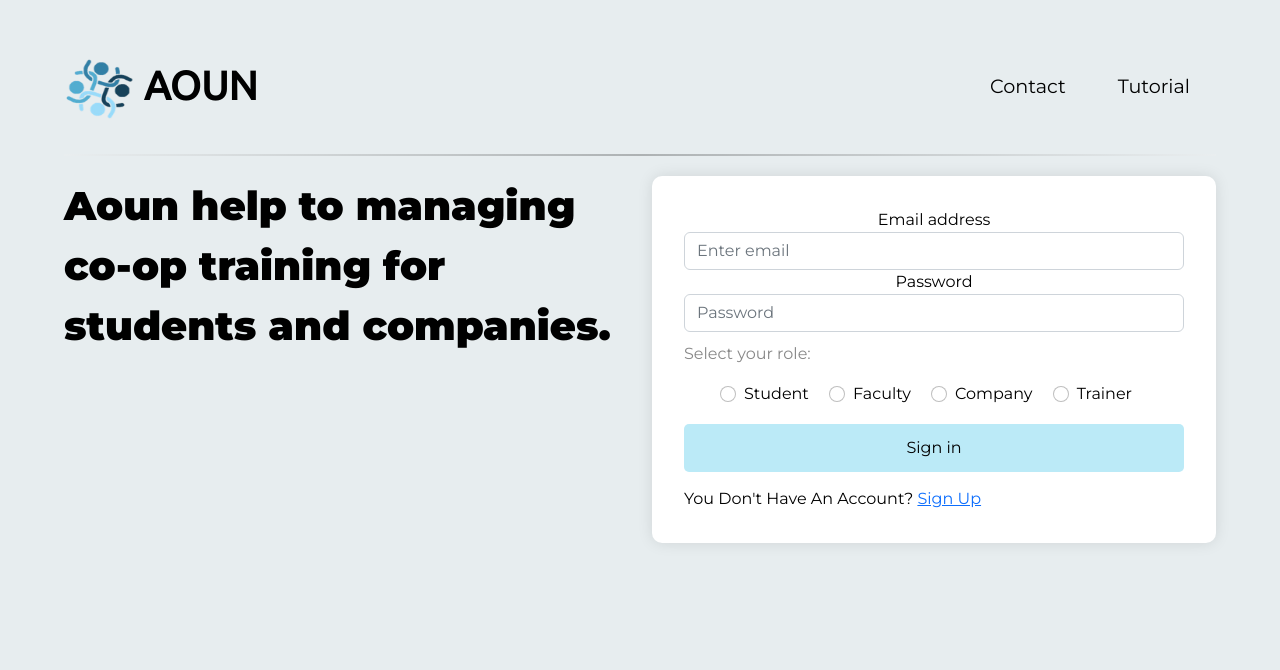
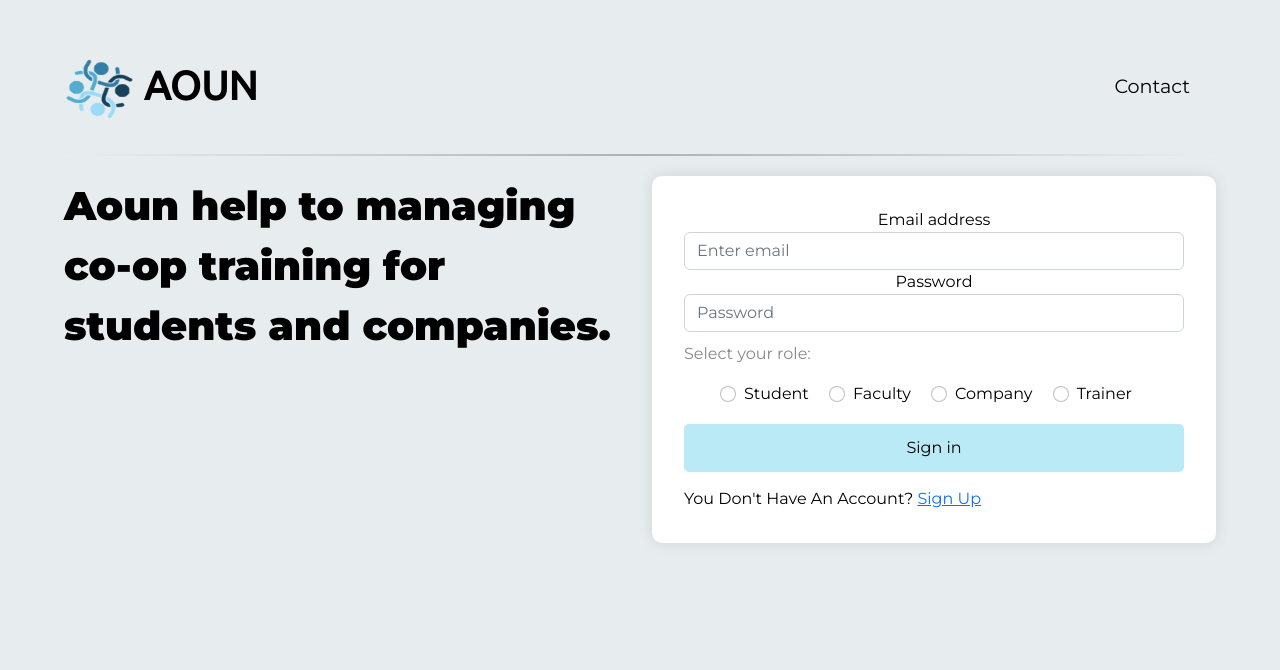
Before and after one commit to saleh300/GP, a Flask app: page / in a window 1280 px wide. Shown: the top 670 px of the page. Run offline with Flask 3, Linux system fonts and the light colour scheme; some libraries are stand-ins or nearby versions.

Commit message:
Update HomePage.html

```diff
--- a/flaskapp/flaskapp/templates/HomePage.html
+++ b/flaskapp/flaskapp/templates/HomePage.html
@@ -40,9 +40,6 @@
           <ul class="navbar-nav ms-auto">
             <li class="nav-item">
               <a class="nav-link" href="#footer">Contact</a>
-            </li>
-            <li class="nav-item">
-              <a class="nav-link" href="">Tutorial</a>
             </li>
           </ul>
         </div>
```
